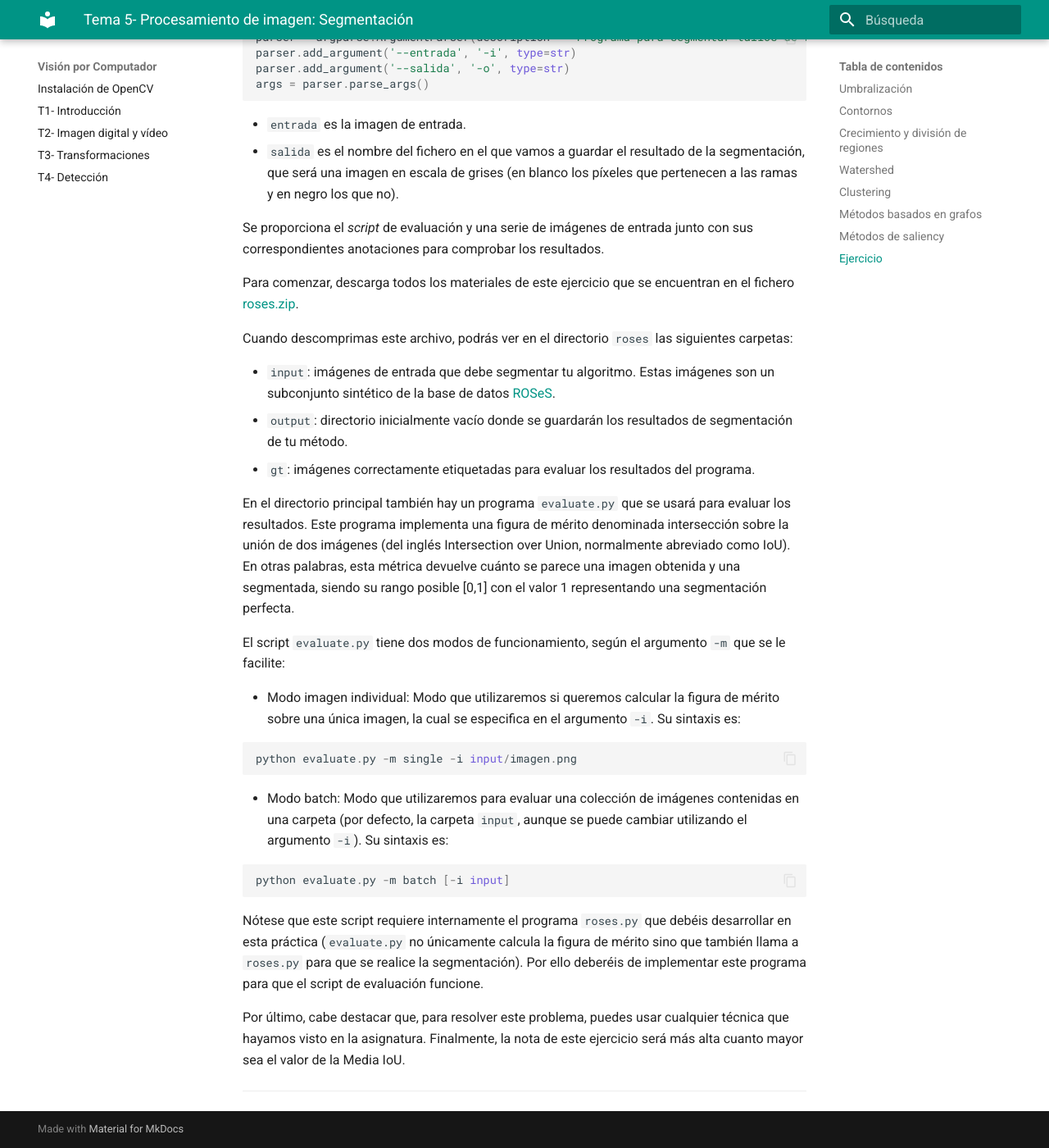
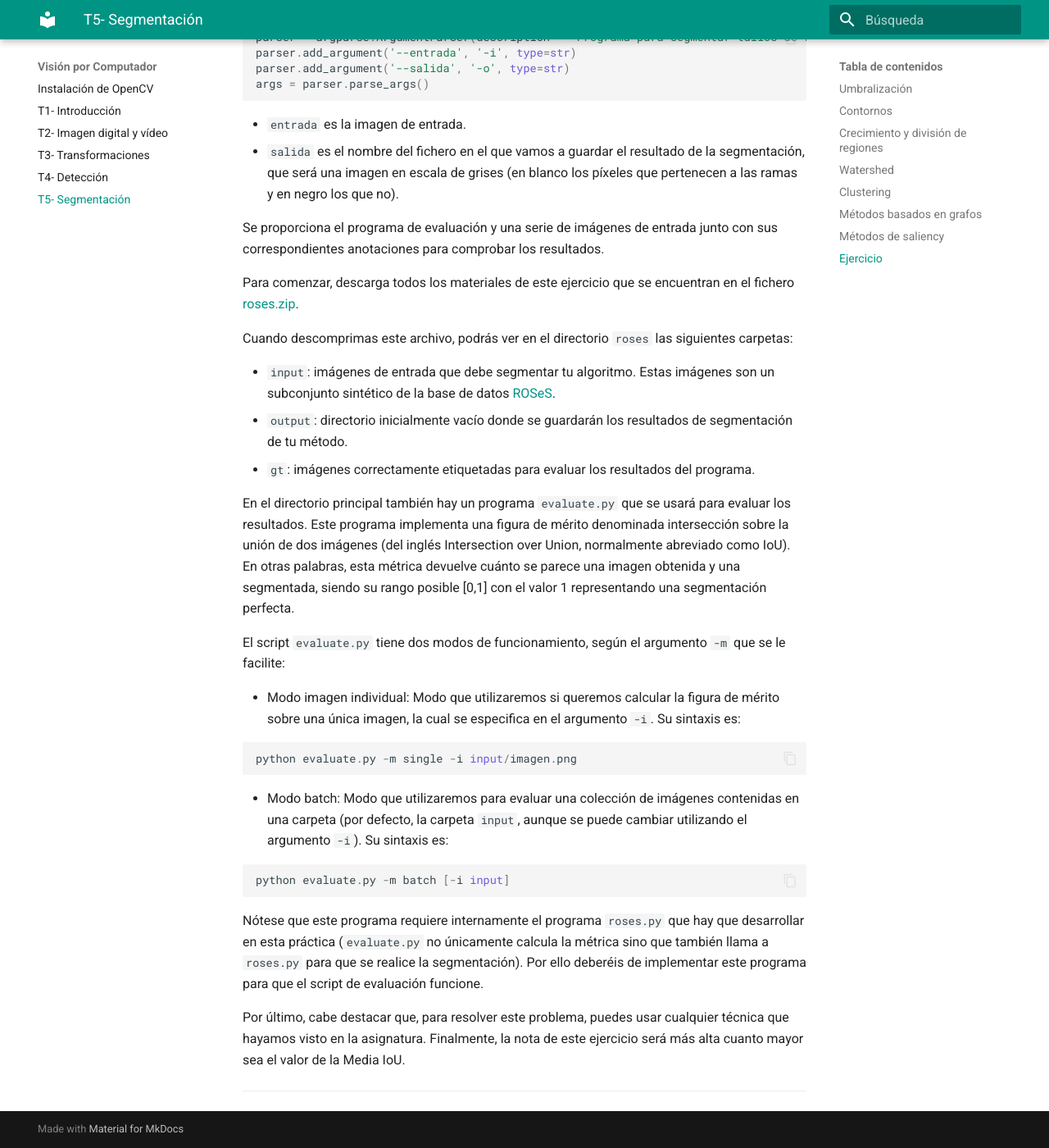
Before and after one commit to pertusa/VisionPorComputador, an MkDocs documentation site: the page built from docs/segmentacion.md, in a window 1280 px wide and 1400 px high, scrolled down 9217 px. Shown: the whole window at 82% size. Built offline with MkDocs 1.6.1 and Material for MkDocs 9.7.7, drawn with Linux system fonts in a browser that asks for light colours; some of the changed lines change nothing that is shown.

Commit message:
Roses challenge added

````diff
--- a/docs/segmentacion.md
+++ b/docs/segmentacion.md
@@ -25,7 +25,7 @@
 
 ![Contornos](images/segmentacion/contours_input.jpg) ![Contornos](images/segmentacion/contours_output.jpg)
 
-A continuación podemos ver un ejemplo de [sintaxis](https://docs.opencv.org/2.4/modules/imgproc/doc/structural_analysis_and_shape_descriptors.html?highlight=moments#findcontours) de `findContours`:
+A continuación podemos ver un ejemplo de [sintaxis](https://docs.opencv.org/4.10.0/d3/dc0/group__imgproc__shape.html#gae4156f04053c44f886e387cff0ef6e08) de `findContours`:
 
 ```python
 contours, hierarchy = cv.findContours(image, cv.RETR_LIST, cv.CHAIN_APPROX_NONE)
@@ -35,7 +35,7 @@
 
 El segundo parámetro de esta función es el tipo de algoritmo usado para devolver los contornos. El método más sencillo es `cv.RETR_LIST`, que devuelve simplemente un listado e ignora la jerarquía. Alternativamente se puede usar, por ejemplo, `cv.RETR_TREE`, que contiene la jerarquía completa.
 
-El tercer parámetro es el método de aproximación. En el caso de usar `cv.CHAIN_APPROX_NONE` se devuelven todos los puntos del contorno, pero como esto es bastante ineficiente para algunos algoritmos (como veremos en el siguiente tema), a veces se usan [técnicas de reducción de puntos](https://docs.opencv.org/master/d4/d73/tutorial_py_contours_begin.html) para simplificar los contornos, por ejemplo usando la opción `cv.CHAIN_APPROX_SIMPLE`.
+El tercer parámetro es el método de aproximación. En el caso de usar `cv.CHAIN_APPROX_NONE` se devuelven todos los puntos del contorno, pero como esto es bastante ineficiente para algunos algoritmos (como veremos en el siguiente tema), a veces se usan [técnicas de reducción de puntos](https://learnopencv.com/contour-detection-using-opencv-python-c/) para simplificar los contornos, por ejemplo usando la opción `cv.CHAIN_APPROX_SIMPLE`.
 
 
 ## Crecimiento y división de regiones
@@ -134,13 +134,13 @@
 
 ## Métodos basados en grafos
 
-El método basado en grafos más común en OpenCV es `GrabCut`. Puedes ver un ejemplo de esta función usada de forma interactiva en [este enlace](https://docs.opencv.org/3.4/d8/d83/tutorial_py_grabcut.html).
+El método basado en grafos más común en OpenCV es `GrabCut`. Puedes ver un ejemplo de esta función usada de forma interactiva en [este enlace](https://docs.opencv.org/4.12.0/d8/d83/tutorial_py_grabcut.html).
 
 ![grabcut](images/segmentacion/grabcut.jpg)
 
 ## Métodos de saliency
 
-OpenCV implementa algunos algoritmos de `saliency`, entre los que se encuentra `Spectral Residual`. Este algoritmo es sencillo y también se puede implementar a mano, pero a continuación puedes ver un ejemplo que usa la implementación de OpenCV basado en el código de [este enlace](https://www.cronj.com/blog/finding-region-of-interest-roi-saliency/):
+OpenCV implementa algunos algoritmos de `saliency`, entre los que se encuentra `Spectral Residual`. Este algoritmo es sencillo y también se puede implementar a mano, pero a continuación puedes ver un ejemplo que usa la implementación de OpenCV basado en el código de [este enlace](https://pyimagesearch.com/2018/07/16/opencv-saliency-detection/):
 
 
 <!----
@@ -237,7 +237,7 @@
 Etiquetas: https://data.nal.usda.gov/system/files/PearLabels_2.zip
 -->
 
-Como podemos ver en la siguiente imagen, tenemos un robot [TrimBot](http://trimbot2020.webhosting.rug.nl) y queremos usarlo para podar rosales:
+Como podemos ver en la siguiente imagen, tenemos un robot [TrimBot](https://www.youtube.com/watch?v=AgiEgeQ02Ws) y queremos usarlo para podar rosales:
 
 ![Robot](images/segmentacion/robotRoses.png)
 
@@ -262,7 +262,7 @@
 * `entrada` es la imagen de entrada.
 * `salida` es el nombre del fichero en el que vamos a guardar el resultado de la segmentación, que será una imagen en escala de grises (en blanco los píxeles que pertenecen a las ramas y en negro los que no).
 
-Se proporciona el _script_ de evaluación y una serie de imágenes de entrada junto con sus correspondientes anotaciones para comprobar los resultados.
+Se proporciona el programa de evaluación y una serie de imágenes de entrada junto con sus correspondientes anotaciones para comprobar los resultados.
 
 Para comenzar, descarga todos los materiales de este ejercicio que se encuentran en el fichero [roses.zip](images/segmentacion/roses.zip).
 
@@ -289,7 +289,7 @@
 python evaluate.py -m batch [-i input]
 ```
 
-Nótese que este script requiere internamente el programa `roses.py` que debéis desarrollar en esta práctica (`evaluate.py` no únicamente calcula la figura de mérito sino que también llama a `roses.py` para que se realice la segmentación). Por ello deberéis de implementar este programa para que el script de evaluación funcione.
+Nótese que este programa requiere internamente el programa `roses.py` que hay que desarrollar en esta práctica (`evaluate.py` no únicamente calcula la métrica sino que también llama a `roses.py` para que se realice la segmentación). Por ello deberéis de implementar este programa para que el script de evaluación funcione.
 
 Por último, cabe destacar que, para resolver este problema, puedes usar cualquier técnica que hayamos visto en la asignatura. Finalmente, la nota de este ejercicio será más alta cuanto mayor sea el valor de la Media IoU.
 
--- a/mkdocs.yml
+++ b/mkdocs.yml
@@ -13,7 +13,7 @@
 - T2- Imagen digital y vídeo : 'imagenvideo.md'
 - T3- Transformaciones : 'transformaciones.md'
 - T4- Detección : 'deteccion.md'
-#- T5- Segmentación : 'segmentacion.md'
+- T5- Segmentación : 'segmentacion.md'
 #- T6- Características : 'caracteristicas.md'
 #- T7- Reconocimiento : 'reconocimiento.md'
 
````
